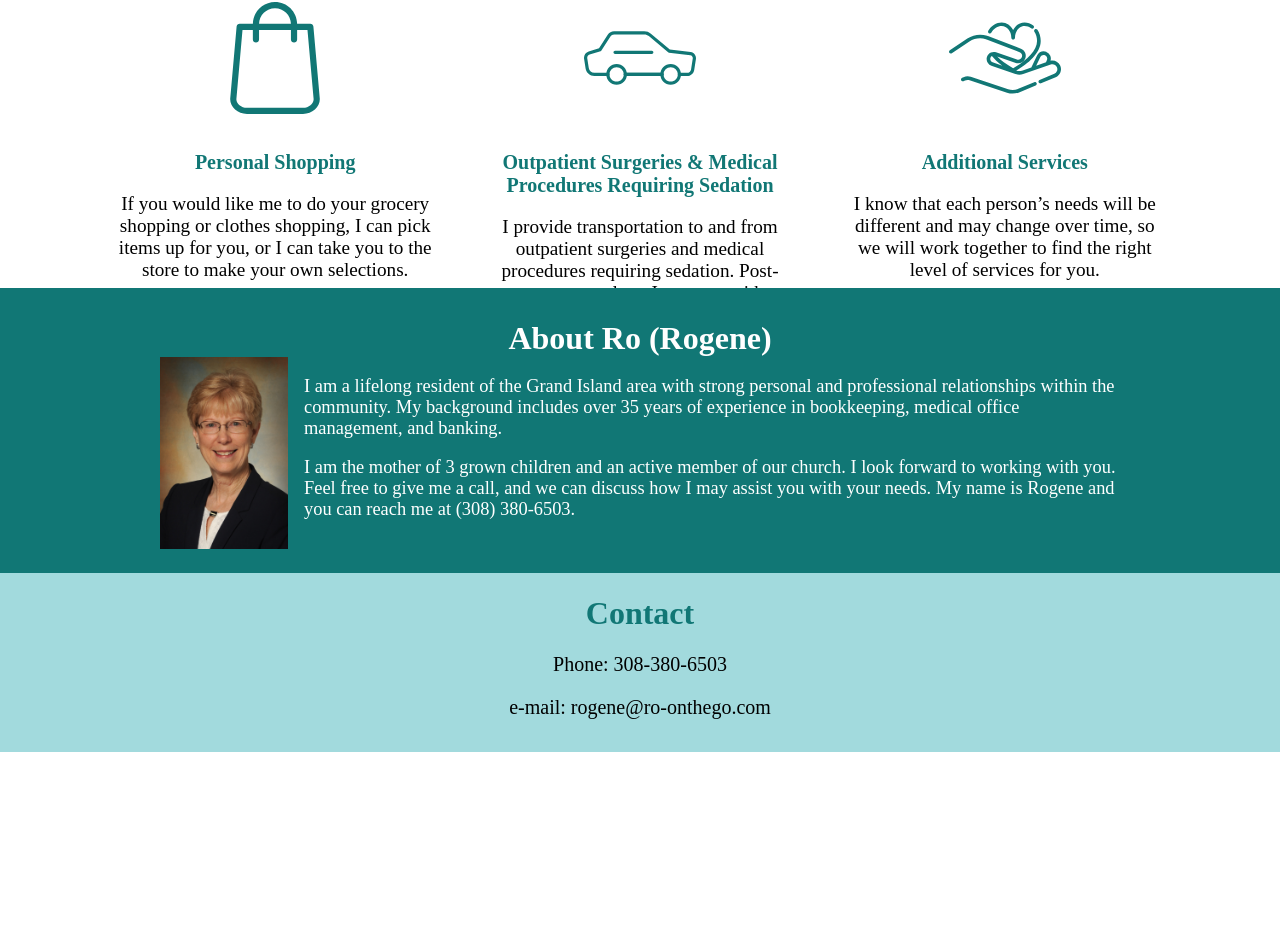
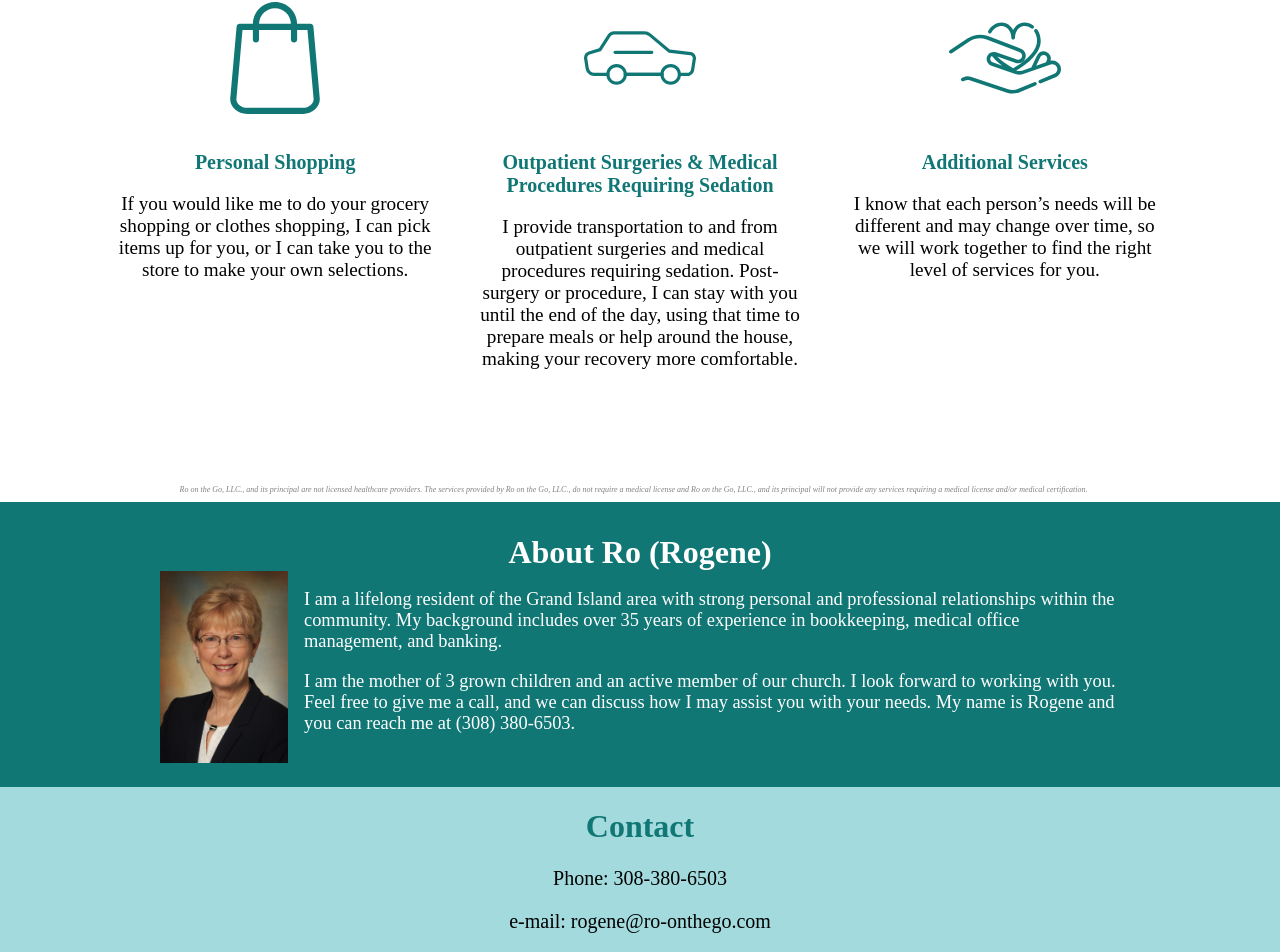
Before and after one commit to alexasparks/ro-onthego.com, a React (Create React App) app: page / in a window 1280 px wide. Shown: the part 924-1876 px from the top of the page. Before the commit the page ends 1676 px from the top, so only its background shows below. Built offline with nearby package versions, Linux system fonts and the light colour scheme; a web font is replaced by a local one.

Commit message:
remove vh from services

```diff
--- a/src/css/services.css
+++ b/src/css/services.css
@@ -3,7 +3,7 @@
     display: flex;
     flex-direction: column;
     width: 100vw;
-    height: 100vh;
+    /* height: 100vh; */
     background-color: white;
   }
 
@@ -63,7 +63,7 @@
     text-align: center;
     color: rgb(130, 130, 130);
     font-size: .5em;
-    margin-top: 10%;
+    margin-top: 5%;
   }
 }
 
```
